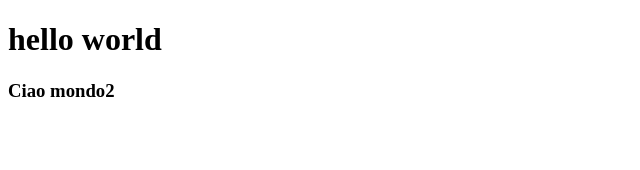
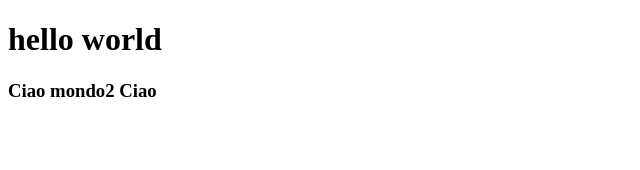
Before and after one commit to SorayaBoolean/vue-dischi, a Vue app: page / in a window 1280 px wide. Shown: the top 170 px of the page, without its empty margins (0-640 px from the left). Built offline with nearby package versions, Linux system fonts and the light colour scheme.

Commit message:
prova push

```diff
--- a/src/components/MyMain.vue
+++ b/src/components/MyMain.vue
@@ -1,5 +1,5 @@
 <template>
-  <h3>Ciao mondo2</h3>
+  <h3>Ciao mondo2 Ciao</h3>
 </template>
 
 <script>
```
